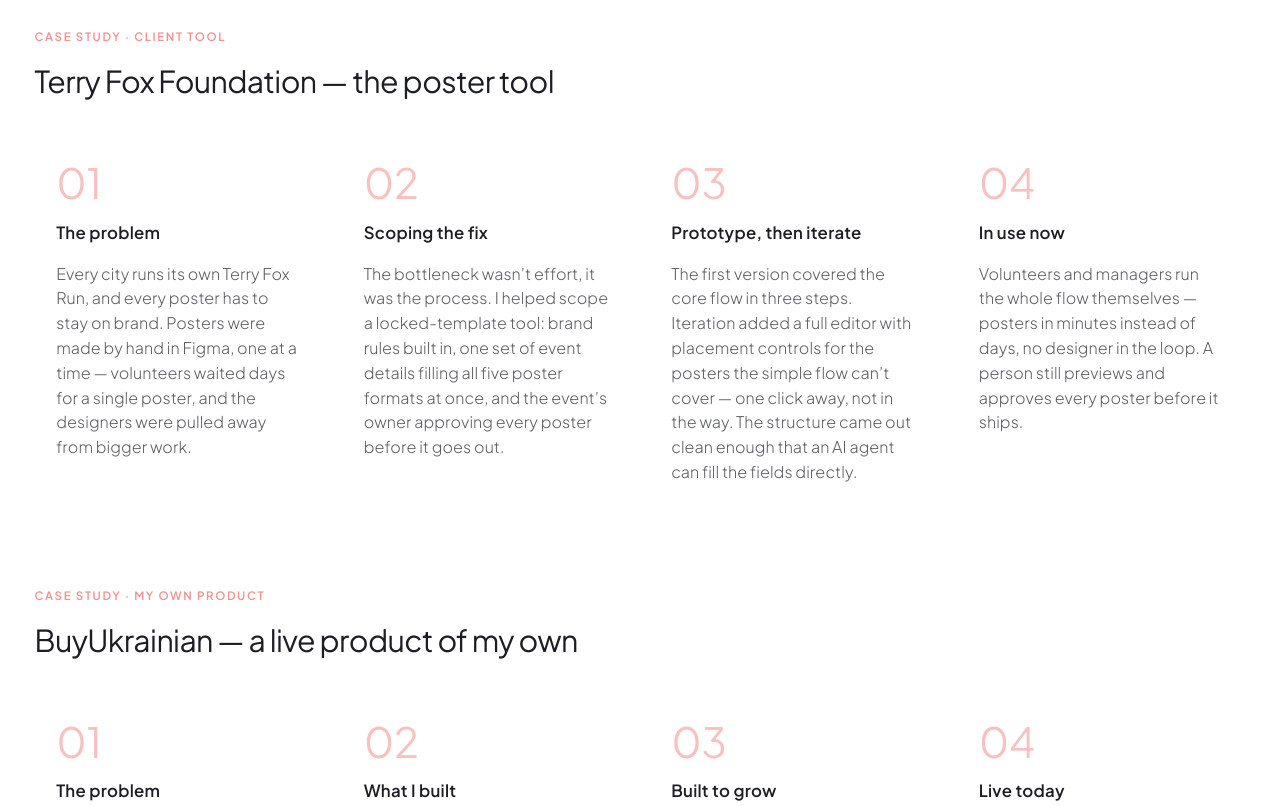
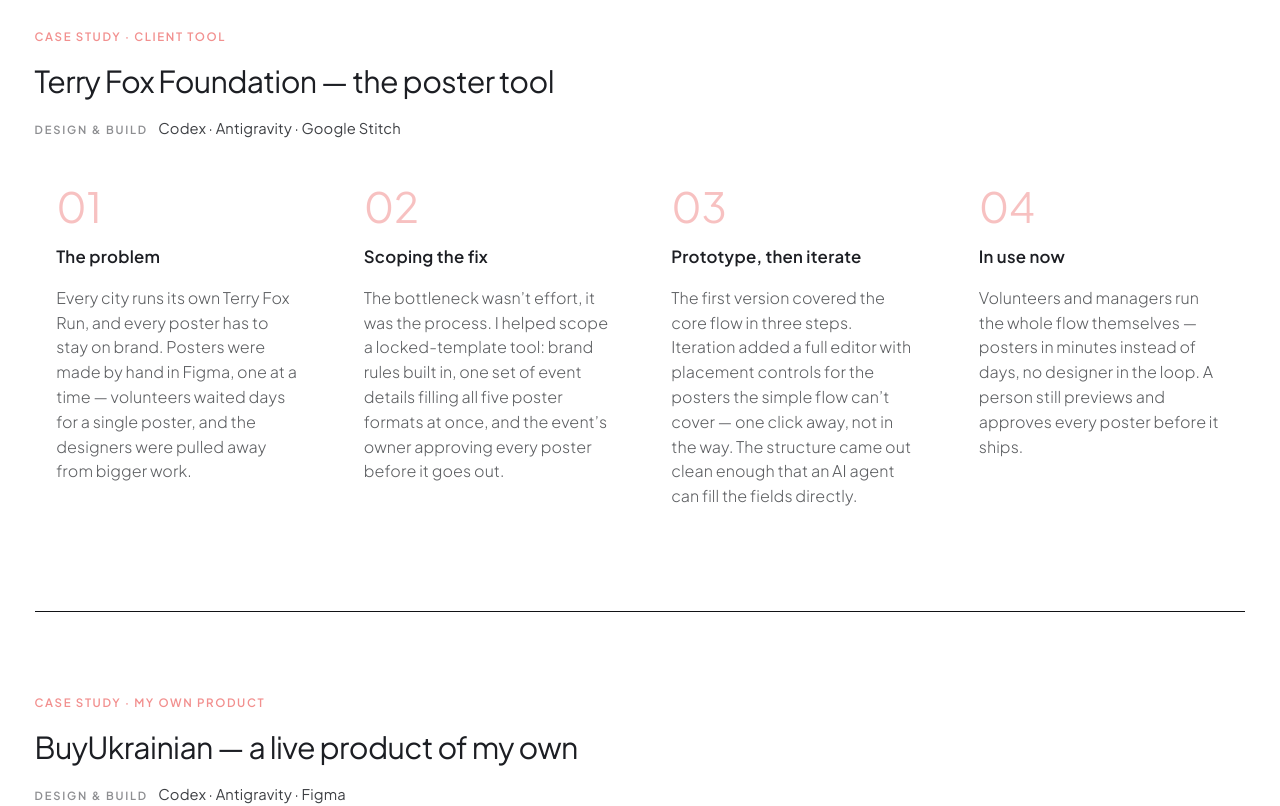
Before and after one commit to Irene2828/porfoliojuly, a Next.js app: page / in a window 1280 px wide. Shown: the part 3760-4566 px from the top of the page. Built offline with nearby package versions, Linux system fonts and the light colour scheme.

Commit message:
Case stories: stack lines under titles, thin divider between cases

```diff
--- a/src/app/hire/HireSections.tsx
+++ b/src/app/hire/HireSections.tsx
@@ -53,12 +53,14 @@ const buyUkrainianSteps = [
 function CaseStory({
   kicker,
   title,
+  stack,
   steps,
   link,
   delayBase = 0,
 }: {
   kicker: string;
   title: string;
+  stack?: string;
   steps: { num: string; title: string; text: string }[];
   link?: { href: string; label: string };
   delayBase?: number;
@@ -81,10 +83,48 @@ function CaseStory({
         whileInView={{ opacity: 1, y: 0 }}
         viewport={{ once: true, amount: 0.45 }}
         transition={{ duration: 0.78, delay: 0.08, ease: [0.16, 1, 0.3, 1] }}
-        style={{ margin: '0 0 2.55rem 0', textAlign: 'left' }}
+        style={{ margin: stack ? '0 0 1.05rem 0' : '0 0 2.55rem 0', textAlign: 'left' }}
       >
         {title}
       </motion.h3>
+      {stack && (
+        <motion.p
+          initial={{ opacity: 0, y: 14 }}
+          whileInView={{ opacity: 1, y: 0 }}
+          viewport={{ once: true, amount: 0.45 }}
+          transition={{ duration: 0.68, delay: 0.14, ease: [0.16, 1, 0.3, 1] }}
+          style={{
+            margin: '0 0 1.5rem 0',
+            textAlign: 'left',
+            display: 'flex',
+            alignItems: 'baseline',
+            gap: '0.65rem',
+            fontFamily: 'var(--font-body), "Plus Jakarta Sans", sans-serif',
+          }}
+        >
+          <span
+            style={{
+              fontSize: '0.7rem',
+              fontWeight: 600,
+              letterSpacing: '0.16em',
+              textTransform: 'uppercase',
+              color: 'rgba(28, 30, 35, 0.5)',
+            }}
+          >
+            Design &amp; build
+          </span>
+          <span
+            style={{
+              fontSize: '0.92rem',
+              fontWeight: 400,
+              letterSpacing: '0.01em',
+              color: 'rgba(28, 30, 35, 0.85)',
+            }}
+          >
+            {stack}
+          </span>
+        </motion.p>
+      )}
       <div className="hire-story-steps">
         {steps.map((step, index) => (
           <motion.div
@@ -289,11 +329,26 @@ export function CaseStories() {
         <CaseStory
           kicker="CASE STUDY · CLIENT TOOL"
           title="Terry Fox Foundation — the poster tool"
+          stack="Codex · Antigravity · Google Stitch"
           steps={terryFoxSteps}
+        />
+        <motion.div
+          aria-hidden="true"
+          initial={{ opacity: 0 }}
+          whileInView={{ opacity: 1 }}
+          viewport={{ once: true, amount: 0.9 }}
+          transition={{ duration: 0.7, ease: [0.16, 1, 0.3, 1] }}
+          style={{
+            height: '1px',
+            backgroundColor: '#121316',
+            margin: '5.1rem 0 0 0',
+            width: '100%',
+          }}
         />
         <CaseStory
           kicker="CASE STUDY · MY OWN PRODUCT"
           title="BuyUkrainian — a live product of my own"
+          stack="Codex · Antigravity · Figma"
           steps={buyUkrainianSteps}
           link={{ href: 'https://www.buyukrainian.ca', label: 'Visit the live site' }}
         />
```
